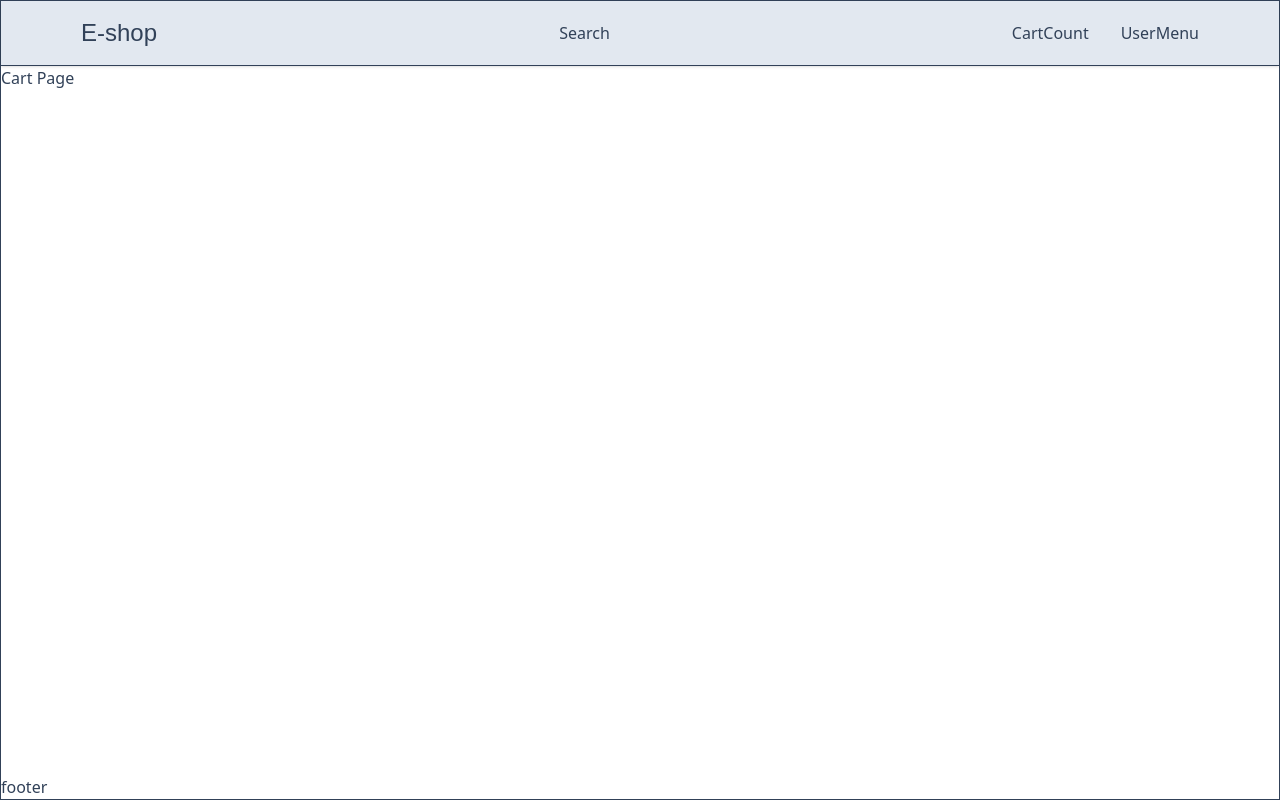
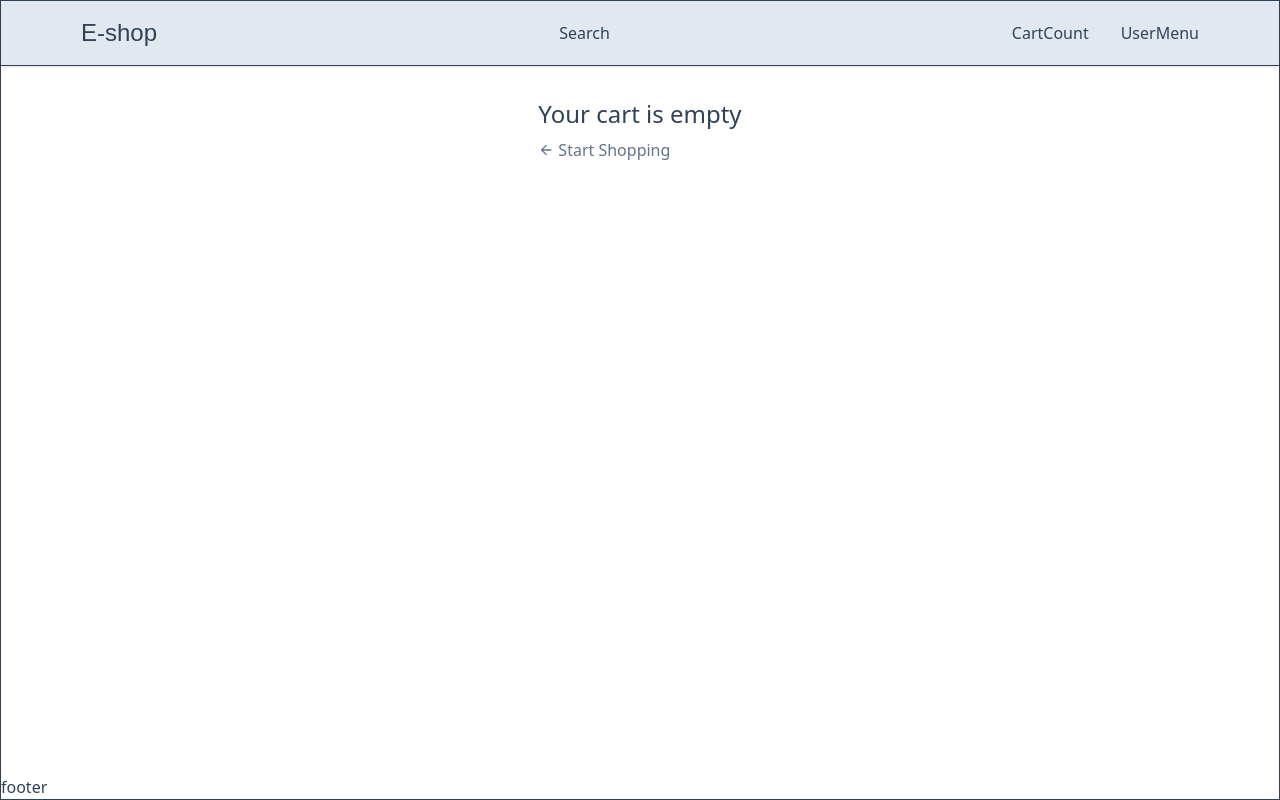
Before and after one commit to C00deian/flipkart-client, a Next.js app: page /cart in a window 1280 px wide. Built offline with nearby package versions, Linux system fonts and the light colour scheme; a web font is replaced by a local one.

Commit message:
Cart Page Basic Setup

```diff
--- /dev/null
+++ b/app/cart/CartClient.tsx
@@ -0,0 +1,86 @@
+'use client'
+
+import { useCart } from "@/hooks/useCart"
+import Link from "next/link";
+import { MdArrowBack } from "react-icons/md";
+import { Heading } from "../components/Heading";
+import Horizontal from "../components/Horizontal";
+import Button from "../components/Button";
+
+
+export const CartClient = () => {
+    const { cartProducts } = useCart();
+
+    if (!cartProducts || cartProducts.length === 0) {
+        return (
+            <div className="flex flex-col items-center">
+                <div>
+                    <div className="text-2xl">Your cart is empty</div>
+                    <div className="">
+                        <Link href={"/"}
+                            className=" text-slate-500 flex items-center gap-1 mt-2" >
+                            <MdArrowBack />
+                            <span>Start Shopping</span>
+                        </Link>
+                    </div>
+                </div>
+            </div>
+        )
+    }
+
+    return (
+        <div>
+            <Heading
+                title="Shopping Cart"
+                center
+            />
+            <div className="
+            grid
+            grid-cols-5
+            text-xs
+            gap-4
+            items-center
+            mt-8
+            ">
+                <div className="col-span-2 justify-self-start">PRODUCT</div>
+                <div className="justify-self-center">PRICE</div>
+                <div className="justify-self-center">QUANTITY</div>
+                <div className="justify-self-end">TOTAL</div>
+            </div>
+
+            <div>
+                {cartProducts && cartProducts.map((item) => {
+                    return <div key={item.id}>
+                        {
+                            item.name
+                        }
+                    </div>
+                })}
+            </div>
+            <div className="flex  border-t-2 border-slate-200
+            py-4 justify-between gap-4
+            ">
+                <div className="w-[90px]">
+                    <Button label="Clear Cart" onClick={() => { }} small outline />
+                </div>
+                <div className="flex text-sm flex-col gap-1 items-start">
+
+                    <div className="flex justify-between w-full text-base font-semibold">
+                        <span className="">Subtotal</span>
+                        <span className="">$ 1000</span>
+                    </div>
+
+                    <p className=" text-slate-500">Taxes and shipping calculated at checkout</p>
+                    <Button label="Checkout" onClick={() => { }} />
+                    <Link href={"/"}
+                        className=" text-slate-500 flex items-center gap-1 mt-2" >
+                        <MdArrowBack />
+                        <span>Continue Shopping</span>
+                    </Link>
+                </div>
+
+            </div>
+
+        </div>
+    )
+}
--- a/app/cart/page.tsx
+++ b/app/cart/page.tsx
@@ -1,8 +1,13 @@
-import React from 'react'
 
+import Container from '../components/Container'
+import { CartClient } from './CartClient'
 function Cart() {
   return (
- <div>Cart Page</div>
+    <div className='pt-8'>
+      <Container>
+        <CartClient/>
+      </Container>
+ </div>
   )
 }
 
--- /dev/null
+++ b/app/components/Horizontal.tsx
@@ -0,0 +1,6 @@
+
+const Horizontal = () => {
+    return <hr className="w-30% my-2" />
+}
+
+export default Horizontal;
--- a/app/product/[productId]/ProductDetails.tsx
+++ b/app/product/[productId]/ProductDetails.tsx
@@ -10,13 +10,10 @@ import { Rating } from "@mui/material"
 import { useRouter } from "next/navigation"
 import { useCallback, useEffect, useState } from "react"
 import { MdCheckCircle } from "react-icons/md"
+import Horizontal from "@/app/components/Horizontal"
 
 interface ProductProps {
     product: any
-}
-
-const Horizontal = () => {
-    return <hr className="w-30% my-2" />
 }
 
 const ProductDetails: React.FC<ProductProps> = ({ product }) => {
```
